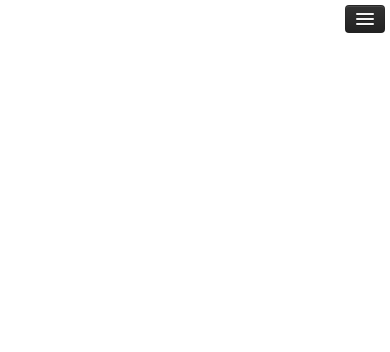
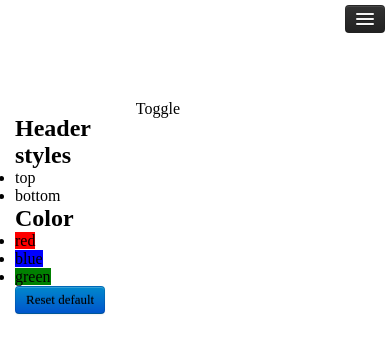
Before and after one commit to Tichakorn/vanilla-theme-v2, a plain HTML site: page index.html in a window 390 px wide. Drawn offline with Linux system fonts and the light colour scheme.

Commit message:
09.12.2014
add palette
write jquery for change color,toggle button

```diff
--- a/index.html
+++ b/index.html
@@ -5,7 +5,7 @@
         <meta http-equiv="X-UA-Compatible" content="IE=edge,chrome=1"/>
         <meta name="viewport" content="width=divice-width, initial-scale=1">
 
-	    <title></title>
+        <title></title>
         <link rel="stylesheet" href="stylesheets/screen.css"/>
         <link rel="stylesheet" href="bootstrap/css/bootstrap.css"/>
         <link rel="stylesheet" href="bootstrap/css/bootstrap-responsive.min.css" media="screen"/>
@@ -45,6 +45,29 @@
 			<div id="footer-wrapper" class="row">
 			</div>
 		</div>
+		<div class="palette">
+			<div class="toggle">
+				<a>Toggle</a>
+			</div>
+			<div class="inner">
+				<div class="headers">
+					<h2>Header styles</h2>
+					<ul>
+						<li><a class="header-top">top</a></li>
+						<li><a class="header-bottom">bottom</a></li>
+					</ul>
+				</div>
+				<div class="colors">
+					<h2>Color</h2>
+					<ul>
+						<li><a class="bg-color-red">red</a></li>
+						<li><a class="bg-color-blue">blue</a></li>
+						<li><a class="bg-color-green">green</a></li>
+					</ul>
+				</div>
+				<a class="btn btn-primary reset">Reset default</a>
+			</div>
+		</div>
         <div id="site-scripts"></div>
 	</body>
 </html>
--- a/js/index.js
+++ b/js/index.js
@@ -62,4 +62,22 @@ $(document).ready(function () {
             normal_screen_porlet();
         }
     });
+
+    $("a.bg-color-red").click(function(){
+        $("#fullscreen-nav").removeAttr('class');
+		$("#fullscreen-nav").addClass("bg-color-red row");
+	});
+	$("a.bg-color-blue").click(function(){
+		$("#fullscreen-nav").removeAttr('class');
+		$("#fullscreen-nav").addClass("bg-color-blue row");
+	});
+	$("a.bg-color-green").click(function(){
+		$("#fullscreen-nav").removeAttr('class');
+		$("#fullscreen-nav").addClass("bg-color-green row");
+	});
+
+    $(".palette .toggle").click(function(){
+        $( ".palette .inner" ).toggle( "slow" );
+    });
+
 });
--- a/sass/index.scss
+++ b/sass/index.scss
@@ -12,12 +12,15 @@ $font-a:1em;
 $font-span:1em;
 
 $no-color:transparent;
+$color-red:red;
+$color-blue:blue;
+$color-green:green;
 
 @mixin container-fluid-header-wrapper-when-min-screen-1200px{
     width:1080px;
 }
 @mixin container-fluid-nav-when-min-screen-1200px{
-	width:1080px;
+    width:1080px;
 }
 @mixin container-fluid-carousel-when-min-screen-1200px{
 	width:100%;
@@ -339,6 +342,26 @@ $no-color:transparent;
 }
 
 body{
+	.palette{
+		position: fixed;
+    	top: 100px;
+	    .toggle{
+		    float: right;
+	    }
+	    .inner{
+	    	padding: 15px;
+    		width: 150px;
+	    }
+	}
+	.bg-color-red{
+		background:$color-red !important;
+	}
+	.bg-color-blue{
+		background:$color-blue !important;
+	}
+	.bg-color-green{
+		background:$color-green !important;
+	}
 	font-size:16px;
 	.collapse{
 		height:auto;
```
Also changed, not shown: stylesheets/index.css.
